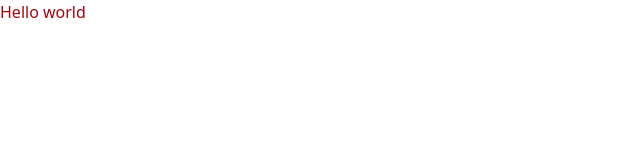
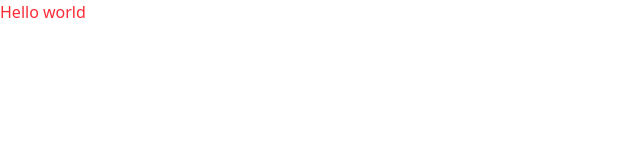
Before and after one commit to rajaram2003/Chat---Application, a React (Vite) app in the folder frontend/: page / in a window 1280 px wide. Shown: the top 160 px of the page, without its empty margins (0-640 px from the left). Built offline with nearby package versions, Linux system fonts and the light colour scheme.

Commit message:
frontend

```diff
--- a/frontend/package.json
+++ b/frontend/package.json
@@ -22,6 +22,7 @@
     "@types/react": "^19.0.8",
     "@types/react-dom": "^19.0.3",
     "@vitejs/plugin-react": "^4.3.4",
+    "daisyui": "^5.0.0",
     "eslint": "^9.19.0",
     "eslint-plugin-react": "^7.37.4",
     "eslint-plugin-react-hooks": "^5.0.0",
--- a/frontend/src/App.jsx
+++ b/frontend/src/App.jsx
@@ -2,7 +2,7 @@
 
 const App = () => {
   return (
-    <div className="text-red-800">
+    <div className="text-red-500">
       Hello world
     </div>
   )
--- a/frontend/src/index.css
+++ b/frontend/src/index.css
@@ -1 +1,2 @@
 @import "tailwindcss";
+@plugin "daisyui";
```
Also changed, not shown: 1 other file (tests, documents, lock files or other folders).
